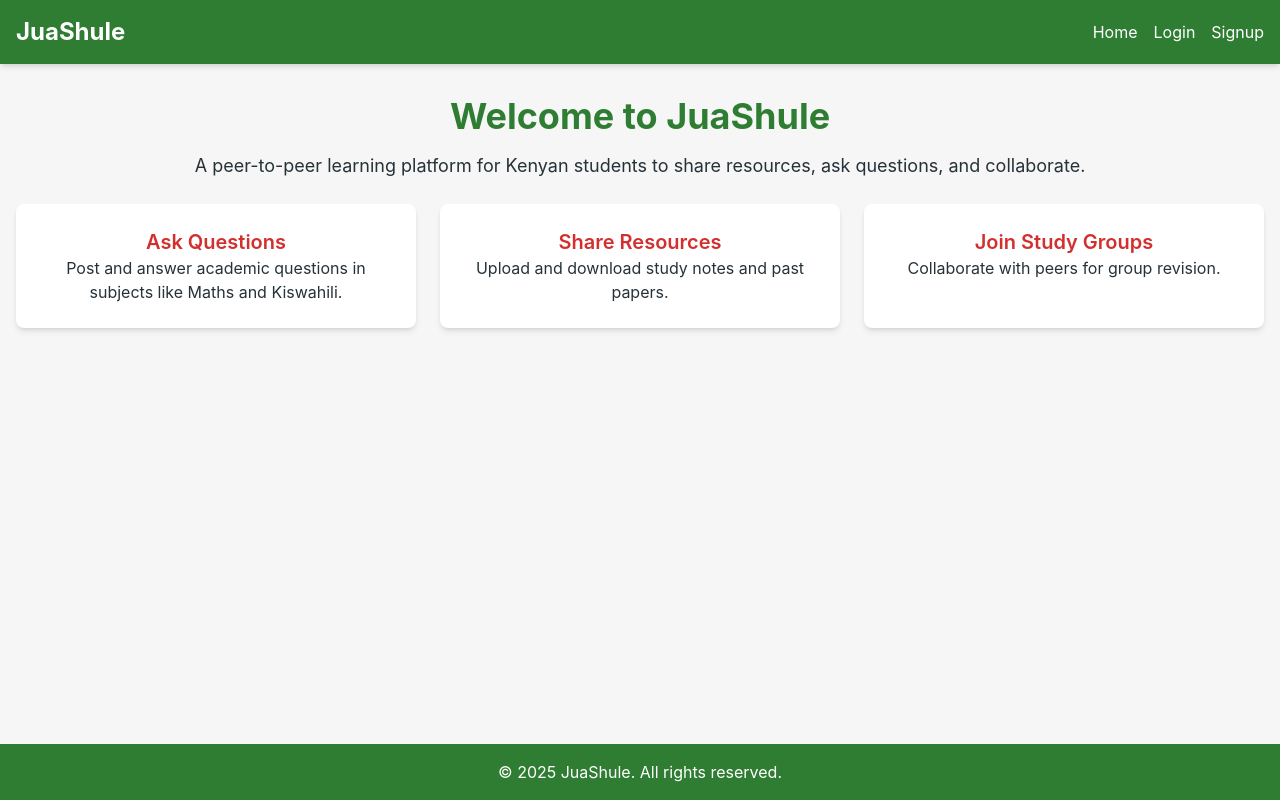
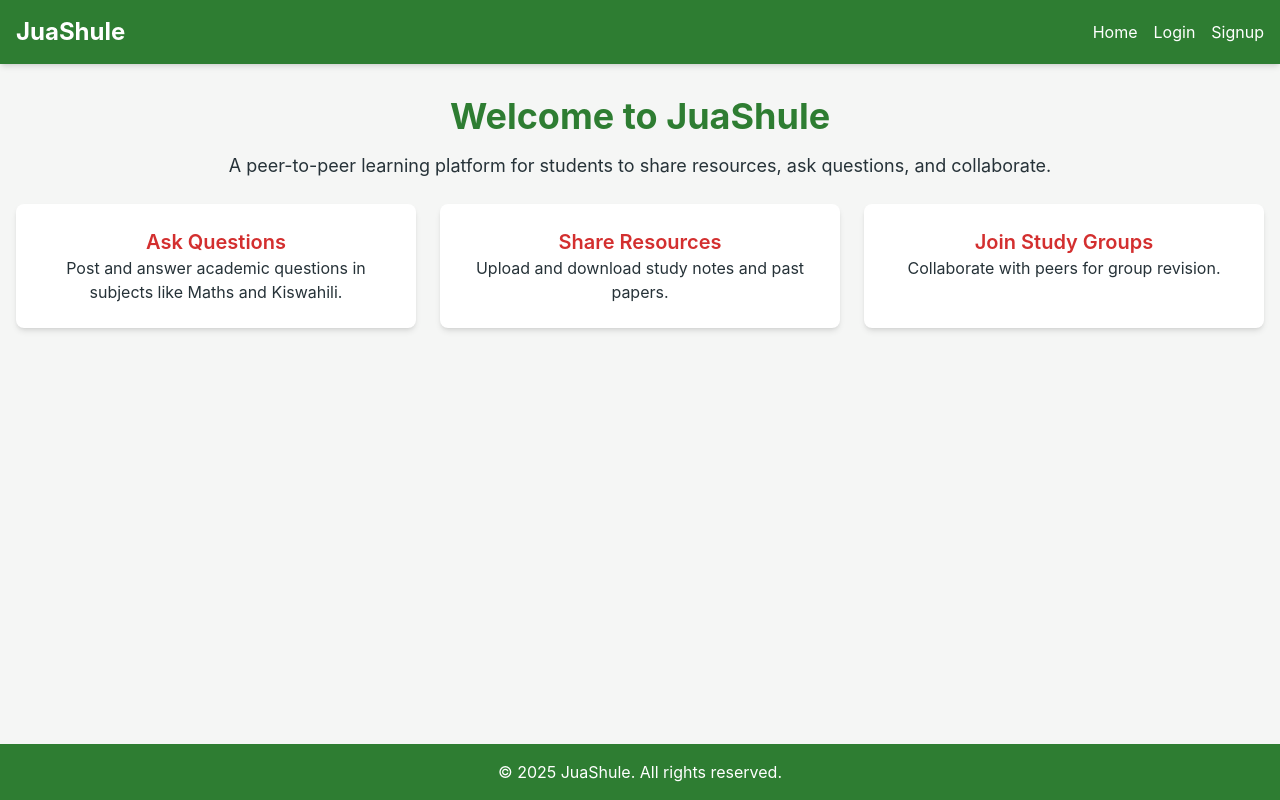
Before and after one commit to AmedDavid/JuaShule, a React (Vite) app in the folder client/: page / in a window 1280 px wide. Built offline with nearby package versions, Linux system fonts and the light colour scheme.

Commit message:
feat: update LICENSE and README, modify Home page description for clarity

```diff
--- a/client/src/pages/Home.jsx
+++ b/client/src/pages/Home.jsx
@@ -2,7 +2,7 @@ function Home() {
   return (
     <div className="text-center">
       <h1 className="text-4xl font-bold text-primary mb-4">Welcome to JuaShule</h1>
-      <p className="text-lg mb-6">A peer-to-peer learning platform for Kenyan students to share resources, ask questions, and collaborate.</p>
+      <p className="text-lg mb-6">A peer-to-peer learning platform for students to share resources, ask questions, and collaborate.</p>
       <div className="grid grid-cols-1 md:grid-cols-3 gap-6">
         <div className="bg-white p-6 rounded-lg shadow-md">
           <h2 className="text-xl font-semibold text-secondary">Ask Questions</h2>
```
Also changed, not shown: 2 other files (tests, documents, lock files or other folders).
